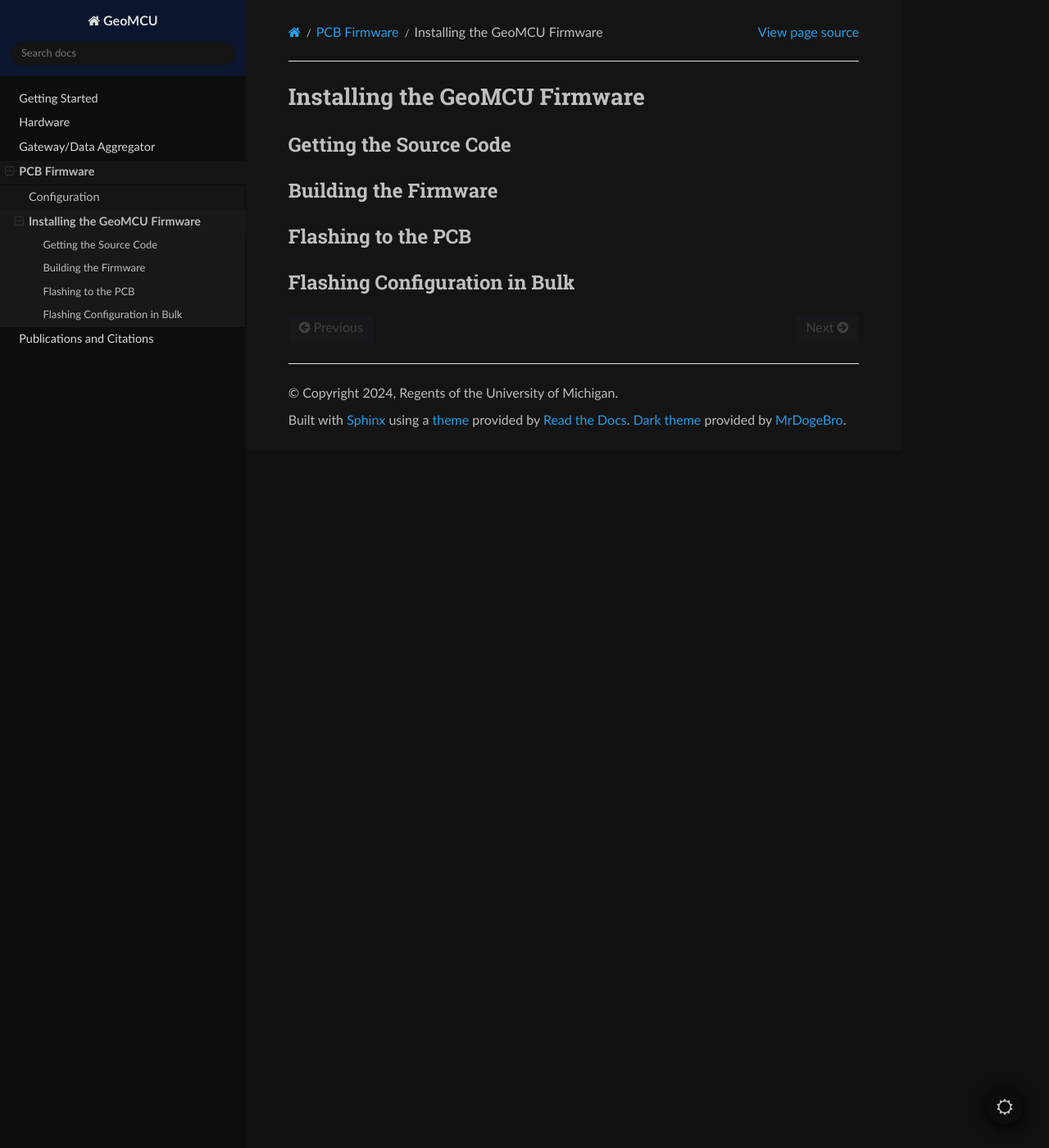
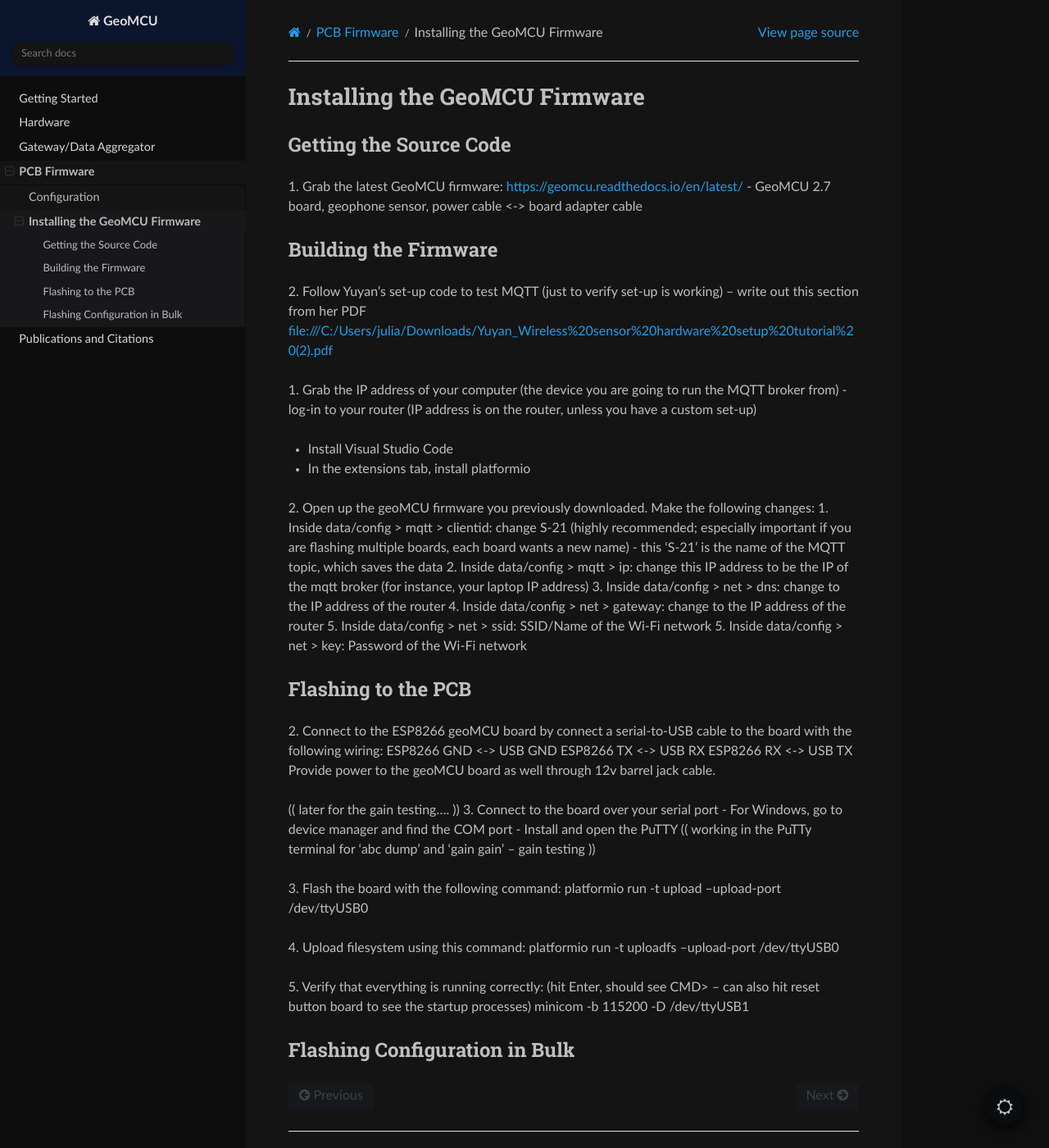
Before and after one commit to NohPei/geophone-manual, a Sphinx documentation site: the page built from source/firmware/build.rst, in a window 1280 px wide and 1400 px high. Shown: the whole window at 82% size. Built offline with Sphinx 7.4.7 and the Read the Docs theme 3.1.0, drawn with Linux system fonts in a browser that asks for light colours.

Commit message:
initial notes for board testing + firmware flash

```diff
--- a/source/firmware/build.rst
+++ b/source/firmware/build.rst
@@ -5,13 +5,56 @@ Installing the GeoMCU Firmware
 Getting the Source Code
 ----------------------------------------
 
+1. Grab the latest GeoMCU firmware: https://geomcu.readthedocs.io/en/latest/
+- GeoMCU 2.7 board, geophone sensor, power cable <-> board adapter cable
+
+
 Building the Firmware
 ----------------------------------------
+2. Follow Yuyan's set-up code to test MQTT (just to verify set-up is working) -- write out this section from her PDF
+file:///C:/Users/julia/Downloads/Yuyan_Wireless%20sensor%20hardware%20setup%20tutorial%20(2).pdf
+
+1. Grab the IP address of your computer (the device you are going to run the MQTT broker from)
+- log-in to your router (IP address is on the router, unless you have a custom set-up)
+
+- Install Visual Studio Code
+- In the extensions tab, install platformio
+
+2. Open up the geoMCU firmware you previously downloaded.
+Make the following changes:
+1. Inside data/config > mqtt > clientid: change S-21 (highly recommended; especially important if you are flashing multiple boards, each board wants a new name)
+- this 'S-21' is the name of the MQTT topic, which saves the data
+2. Inside data/config > mqtt > ip: change this IP address to be the IP of the mqtt broker (for instance, your laptop IP address)
+3. Inside data/config > net > dns: change to the IP address of the router
+4. Inside data/config > net > gateway: change to the IP address of the router
+5. Inside data/config > net > ssid: SSID/Name of the Wi-Fi network
+5. Inside data/config > net > key: Password of the Wi-Fi network
 
 .. _flashing:
 
 Flashing to the PCB
 ----------------------------------------
+2. Connect to the ESP8266 geoMCU board by connect a serial-to-USB cable to the board with the following wiring:
+ESP8266 GND <-> USB GND
+ESP8266 TX <-> USB RX
+ESP8266 RX <-> USB TX
+Provide power to the geoMCU board as well through 12v barrel jack cable.
+
+(( later for the gain testing.... ))
+3. Connect to the board over your serial port
+- For Windows, go to device manager and find the COM port
+- Install and open the PuTTY
+(( working in the PuTTy terminal for 'abc dump' and 'gain gain' -- gain testing ))
+
+
+3. Flash the board with the following command:
+platformio run -t upload --upload-port /dev/ttyUSB0
+
+4. Upload filesystem using this command:
+platformio run -t uploadfs --upload-port /dev/ttyUSB0
+
+5. Verify that everything is running correctly: (hit Enter, should see CMD> -- can also hit reset button board to see the startup processes)
+minicom -b 115200 -D /dev/ttyUSB1
 
 
 .. _flash_config:
```
Also changed, not shown: source/hardware/board_test.rst (+36 -2 lines).
